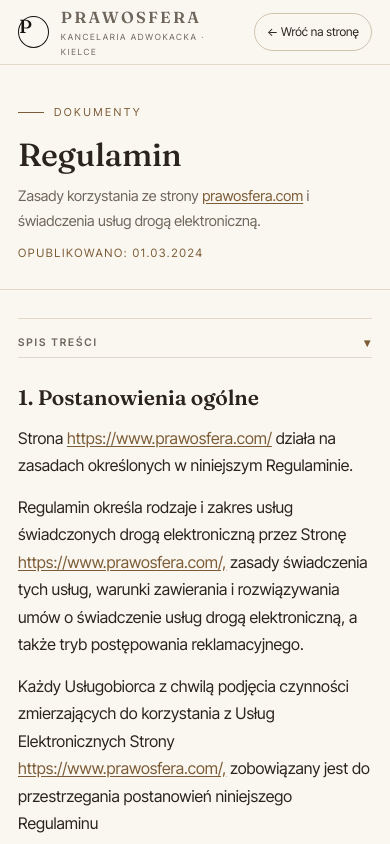
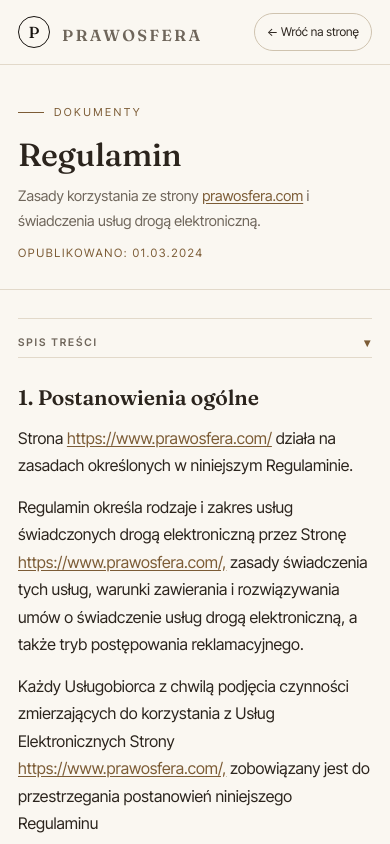
Before and after one commit to simonsurma/strona-prawosfera, a plain HTML site: page regulamin.html in a window 390 px wide. Shown: the top 844 px of the page. Drawn offline with Linux system fonts and the light colour scheme.

Commit message:
Update regulamin.html

```diff
--- a/regulamin.html
+++ b/regulamin.html
@@ -30,7 +30,7 @@ header.top{position:sticky;top:0;z-index:20;background:rgba(250,247,241,.92);bac
 .top-in{display:flex;align-items:center;justify-content:space-between;gap:16px;height:74px}
 .brand{display:flex;align-items:center;gap:12px;text-decoration:none;color:var(--ink)}
 .mono{width:38px;height:38px;border:1.4px solid var(--ink);border-radius:50%;display:grid;place-items:center;font-family:var(--serif);font-size:19px;line-height:1}
-.brand .mono{font-size:19px;letter-spacing:0;text-transform:none;color:var(--ink);margin:0;font-family:var(--serif);font-weight:500}
+.brand .mono{display:grid;place-items:center;width:38px;height:38px;font-size:19px;line-height:1;letter-spacing:0;text-transform:none;color:var(--ink);margin:0;padding:0;font-family:var(--serif);font-weight:500}
 .brand b{display:block;font-family:var(--serif);font-weight:600;font-size:19px;letter-spacing:.14em;line-height:1}
 .brand span{display:block;font-size:9.5px;letter-spacing:.2em;text-transform:uppercase;color:var(--muted);margin-top:5px}
 .back{font-size:13px;text-decoration:none;border:1px solid var(--line2);border-radius:100px;padding:9px 16px;color:var(--text);white-space:nowrap;transition:.2s}
@@ -75,9 +75,13 @@ footer.bot{border-top:1px solid var(--line);background:var(--paper2);padding:34p
   details.toc[open]>summary{margin-bottom:10px}
   .toc-in{display:grid;grid-template-columns:1fr 1fr;gap:0 16px}
   .top-in{height:64px}
-  .brand b{font-size:16px}.brand span{font-size:8.5px}
-  .mono{width:32px;height:32px;font-size:16px}
+  .brand b{font-size:16px}.brand .brand-sub{font-size:8.5px}
+  .brand .mono{width:32px;height:32px;font-size:16px}
   .back{padding:8px 12px;font-size:12px}
+}
+@media(max-width:640px){
+  .brand .brand-sub{display:none}
+  .top-in{gap:10px}
 }
 @media print{
   header.top,details.toc,footer.bot{display:none}
@@ -92,7 +96,7 @@ footer.bot{border-top:1px solid var(--line);background:var(--paper2);padding:34p
   <div class="wrap top-in">
     <a class="brand" href="index.html">
       <span class="mono" aria-hidden="true">P</span>
-      <span><b>PRAWOSFERA</b><span>Kancelaria Adwokacka · Kielce</span></span>
+      <span><b>PRAWOSFERA</b><span class="brand-sub">Kancelaria Adwokacka · Kielce</span></span>
     </a>
     <a class="back" href="index.html">← Wróć na stronę</a>
   </div>
```
